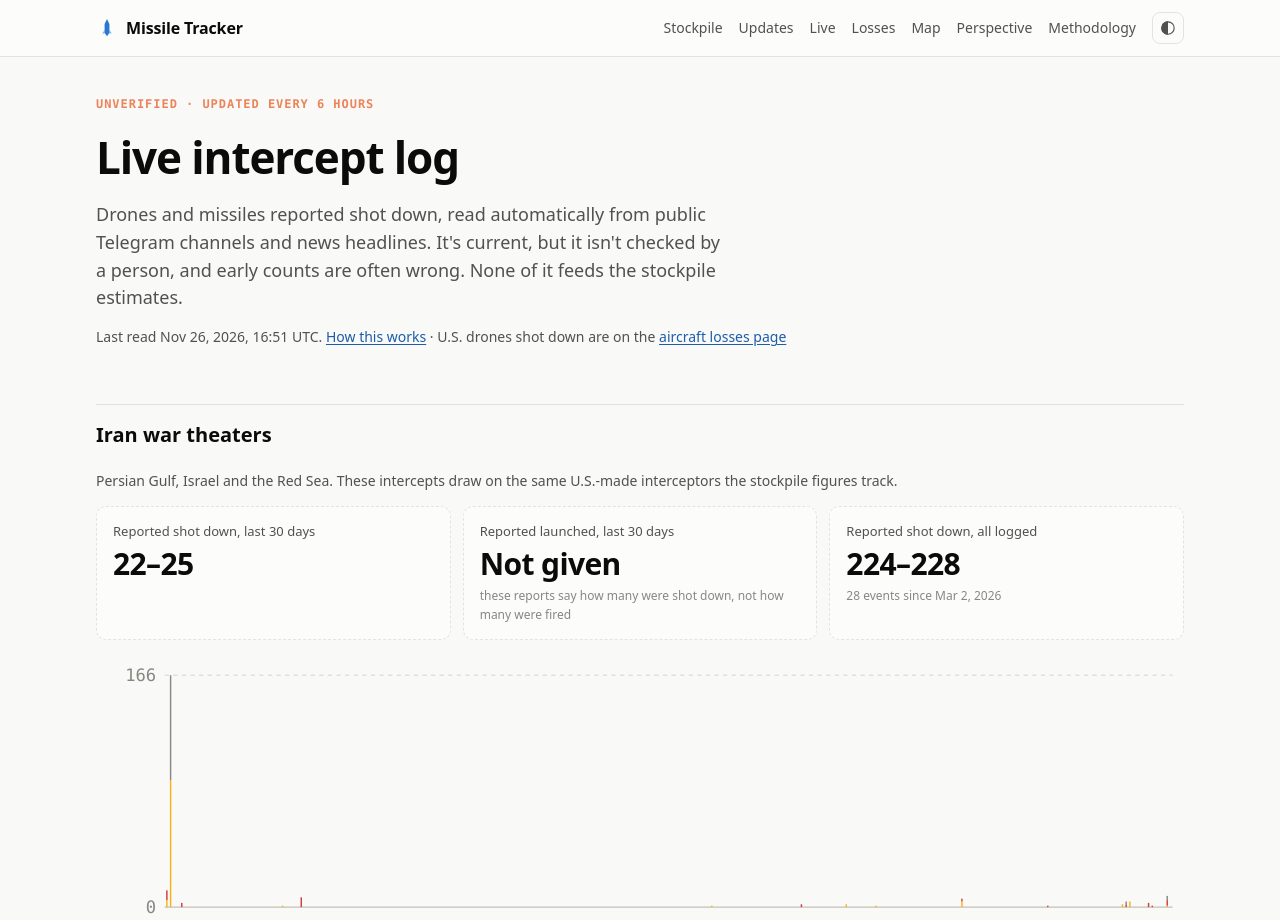
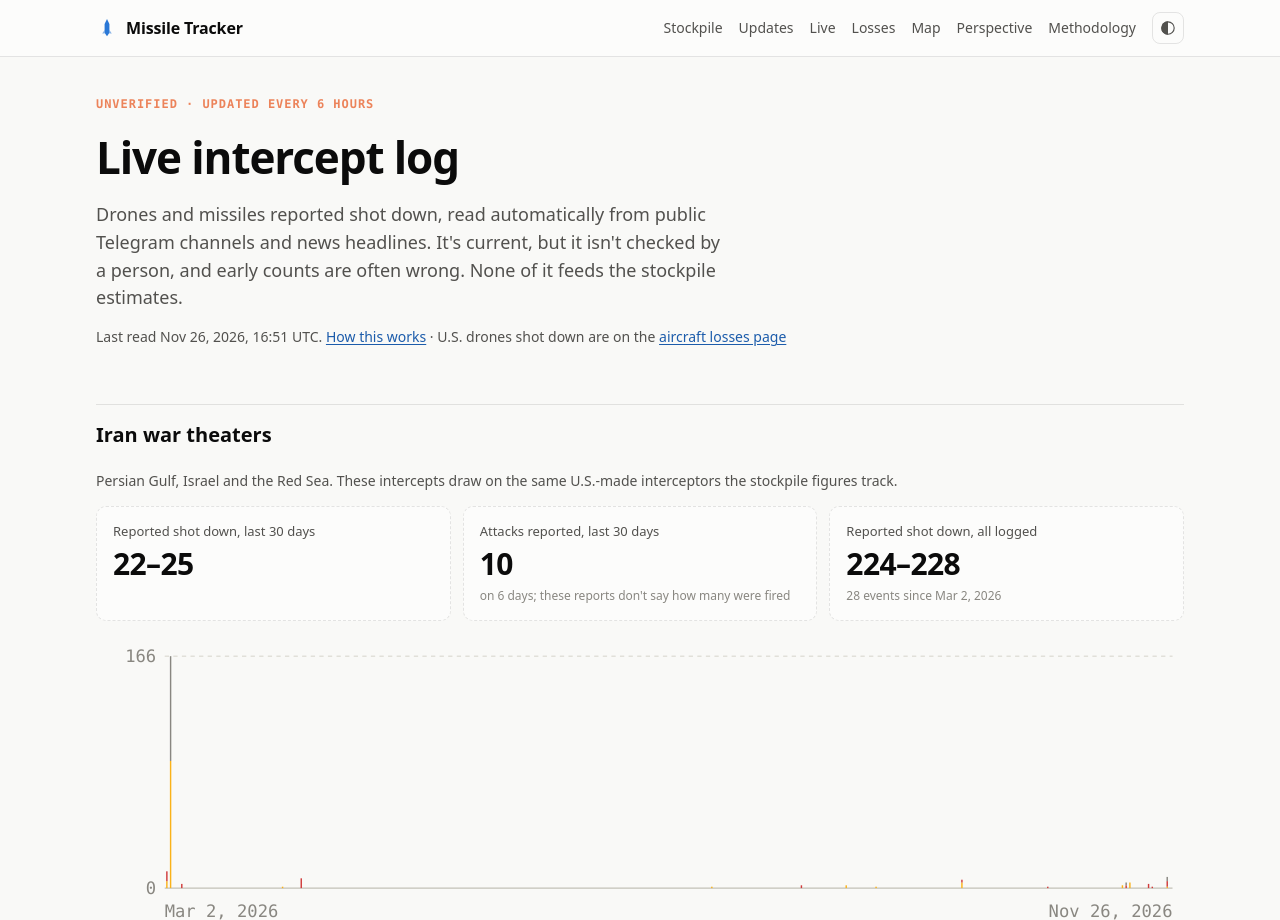
Before and after one commit to DarthPotato/missile-tracker, an Astro site: page /live in a window 1280 px wide. Shown: the top 920 px of the page. Built offline with nearby package versions, Linux system fonts and the light colour scheme; Astro itself is replaced by a stand-in of ours.

Commit message:
Show attacks reported instead of an empty launched tile on the Iran war section
Gulf, Israeli and Red Sea statements give how many were shot down, almost never how many
were fired, so the launched tile always read "Not given". When no report in the window gives
a launched count, the tile now shows how many attacks were reported and on how many days.

Co-Authored-By: Claude Opus 5.5 <noreply@anthropic.com>

```diff
--- a/src/pages/live.astro
+++ b/src/pages/live.astro
@@ -80,15 +80,24 @@ const range = (c?: CountRange) =>
             <div class="tile-label">Reported shot down, last 30 days</div>
             <div class="tile-value">{range(t30.intercepted)}</div>
           </div>
-          <div class="card tile">
-            <div class="tile-label">Reported launched, last 30 days</div>
-            <div class="tile-value">{anyLaunched ? range(tFired.launched) : "Not given"}</div>
-            <div class="tile-note">
-              {anyLaunched
-                ? `${range(tFired.intercepted)} of them shot down, in the ${fmt(fired30.length)} ${fired30.length === 1 ? "report" : "reports"} that say how many were launched`
-                : "these reports say how many were shot down, not how many were fired"}
+          {anyLaunched ? (
+            <div class="card tile">
+              <div class="tile-label">Reported launched, last 30 days</div>
+              <div class="tile-value">{range(tFired.launched)}</div>
+              <div class="tile-note">
+                {`${range(tFired.intercepted)} of them shot down, in the ${fmt(fired30.length)} ${fired30.length === 1 ? "report" : "reports"} that say how many were launched`}
+              </div>
             </div>
-          </div>
+          ) : (
+            // Most statements here give only the number shot down, so a launched tile would always read empty.
+            <div class="card tile">
+              <div class="tile-label">Attacks reported, last 30 days</div>
+              <div class="tile-value">{fmt(e30.length)}</div>
+              <div class="tile-note">
+                {`on ${fmt(new Set(e30.map((e) => e.date)).size)} ${new Set(e30.map((e) => e.date)).size === 1 ? "day" : "days"}; these reports don't say how many were fired`}
+              </div>
+            </div>
+          )}
           <div class="card tile">
             <div class="tile-label">Reported shot down, all logged</div>
             <div class="tile-value">{range(tAll.intercepted)}</div>
```
